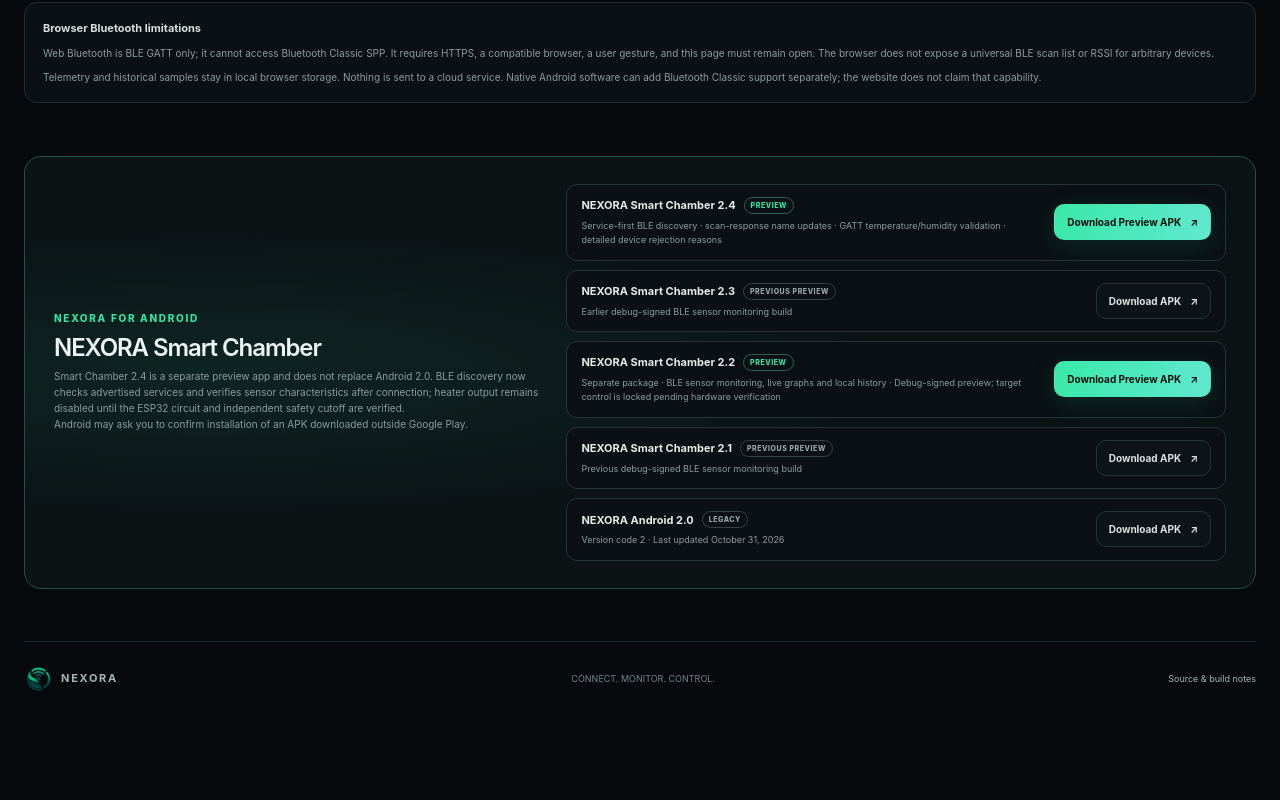
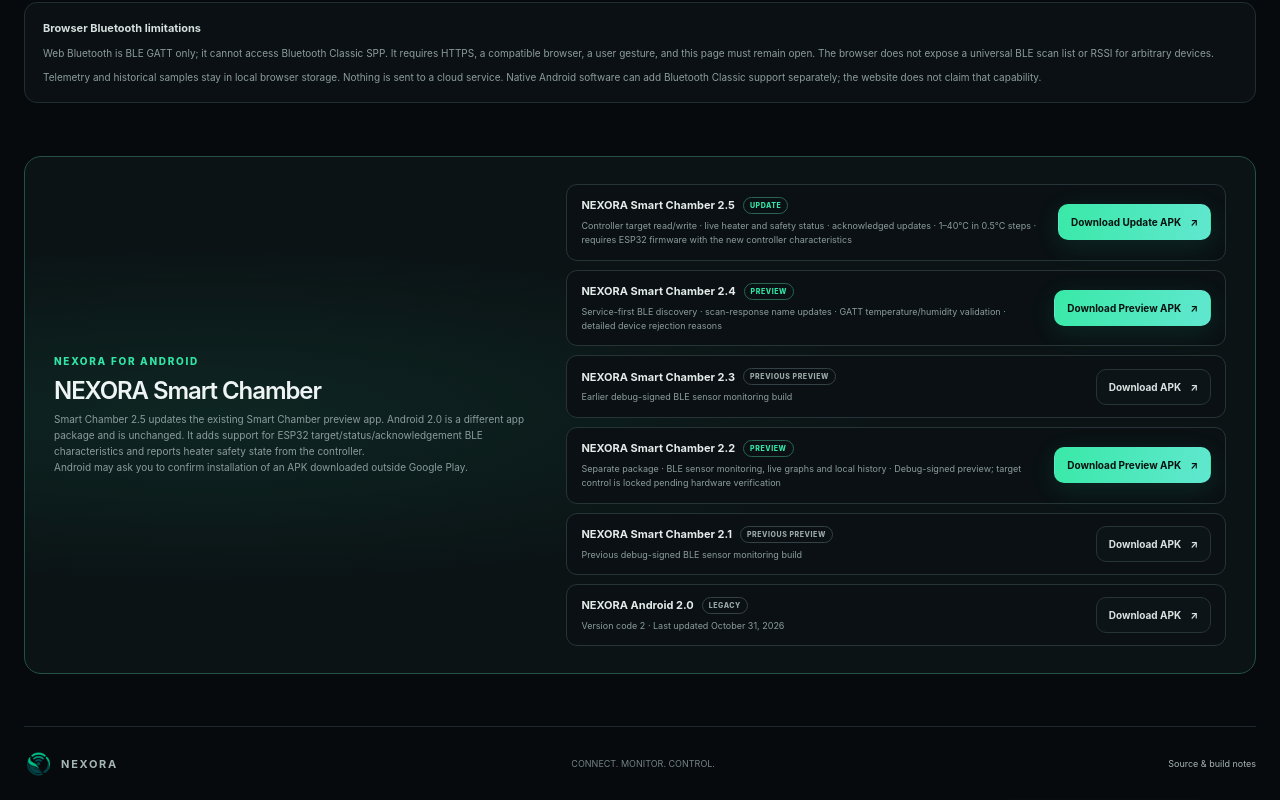
Before and after one commit to ravichandrasr091-ux/NEXORA, a plain HTML site: page website/index.html in a window 1280 px wide. Shown: the part 4003-4803 px from the top of the page. Before the commit the page ends 4718 px from the top, so only its background shows below. Drawn offline with Linux system fonts and the light colour scheme.

Commit message:
Publish Smart Chamber V2.5 website listing
Co-authored-by: Copilot <223556219+Copilot@users.noreply.github.com>

```diff
--- a/website/index.html
+++ b/website/index.html
@@ -241,10 +241,10 @@
       <div class="app-banner-heading">
         <div class="eyebrow">NEXORA FOR ANDROID</div>
         <h2 id="android-downloads-title">NEXORA Smart Chamber</h2>
-        <p>Smart Chamber 2.4 is a separate preview app and does not replace Android 2.0. BLE discovery now checks advertised services and verifies sensor characteristics after connection; heater output remains disabled until the ESP32 circuit and independent safety cutoff are verified.</p>
+        <p>Smart Chamber 2.5 updates the existing Smart Chamber preview app. Android 2.0 is a different app package and is unchanged. It adds support for ESP32 target/status/acknowledgement BLE characteristics and reports heater safety state from the controller.</p>
         <p>Android may ask you to confirm installation of an APK downloaded outside Google Play.</p>
       </div>
-      <div class="apk-version-list" aria-label="Available Android app versions">
+      <div class="apk-version-list" aria-label="Available Android app versions">         <article class="apk-version">           <div class="apk-version-info">             <div class="apk-version-title"><strong>NEXORA Smart Chamber 2.5</strong><span class="apk-version-badge">UPDATE</span></div>             <p>Controller target read/write · live heater and safety status · acknowledged updates · 1–40°C in 0.5°C steps · requires ESP32 firmware with the new controller characteristics</p>           </div>           <a class="button button-primary" href="./downloads/nexora-smart-chamber-v2.5.apk" download="NEXORA-Smart-Chamber-v2.5.apk" aria-label="Download NEXORA Smart Chamber 2.5 update APK">Download Update APK <span aria-hidden="true">↗</span></a>         </article>
         <article class="apk-version">
           <div class="apk-version-info">
             <div class="apk-version-title"><strong>NEXORA Smart Chamber 2.4</strong><span class="apk-version-badge">PREVIEW</span></div>
```
